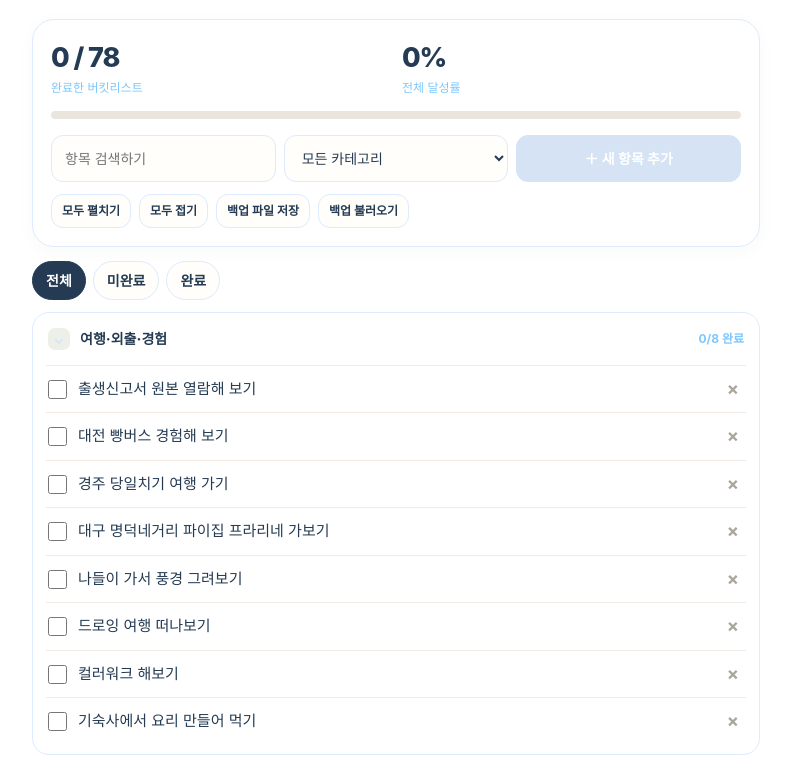
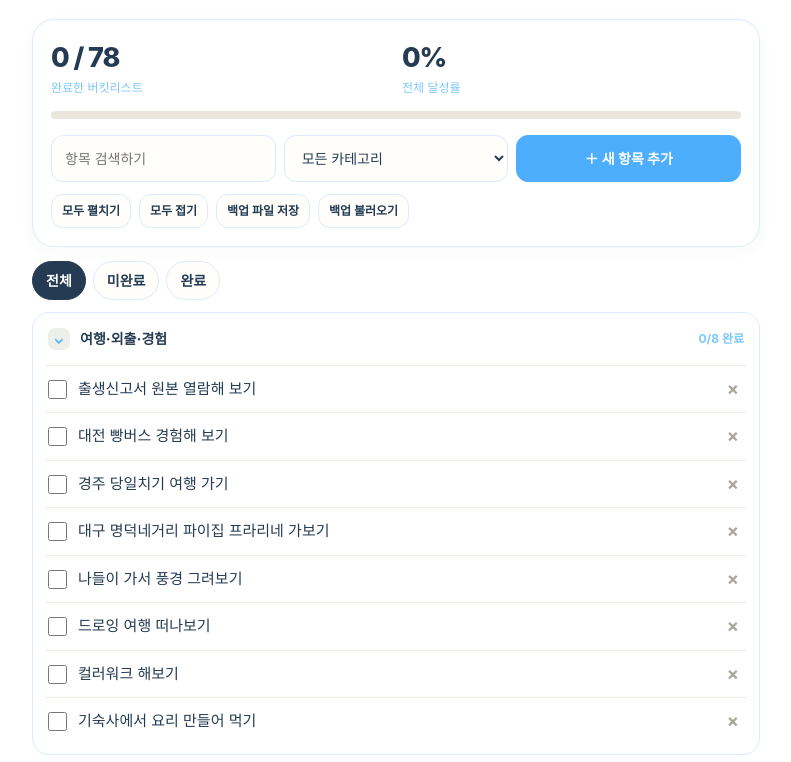
Before and after one commit to kimsujin0420/my-bucket-list, a plain HTML site: page index.html in a window 1280 px wide. Shown: the part 155-917 px from the top of the page, without its empty margins (244-1035 px from the left). Drawn offline with Linux system fonts and the light colour scheme.

Commit message:
Change accent color in CSS variables

```diff
--- a/index.html
+++ b/index.html
@@ -6,7 +6,7 @@
 <meta name="theme-color" content="#f6f3ee">
 <title>나의 버킷리스트</title>
 <style>
-:root{--bg:#ffffff;--card:#ffffff;--ink:#243B53;--muted:#7cc7fd;--line:#DCEBFF;--accent:#D5E3F5;--soft:#edf0e8;--gold:#d8b66a}
+:root{--bg:#ffffff;--card:#ffffff;--ink:#243B53;--muted:#7cc7fd;--line:#DCEBFF;--accent:#4daefe;--soft:#edf0e8;--gold:#d8b66a}
 *{box-sizing:border-box}body{margin:0;background:var(--bg);color:var(--ink);font-family:-apple-system,BlinkMacSystemFont,"Apple SD Gothic Neo","Noto Sans KR",sans-serif;line-height:1.5}
 main{max-width:760px;margin:auto;padding:24px 16px calc(40px + env(safe-area-inset-bottom))}
 header{padding:18px 4px 22px}.eyebrow{font-size:12px;letter-spacing:.13em;color:var(--accent);font-weight:800}.heading{font-size:30px;line-height:1.2;margin:8px 0;font-weight:850;letter-spacing:-.04em}.subtitle{color:var(--muted);font-size:14px}
```
